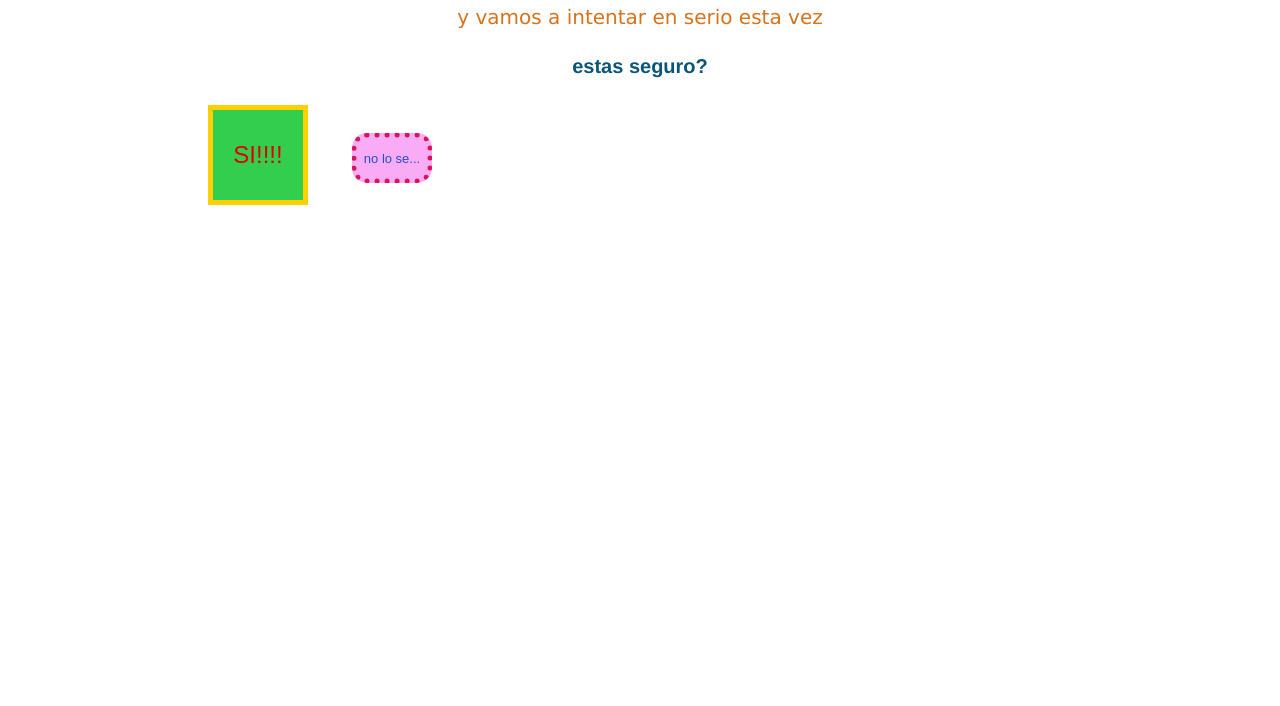
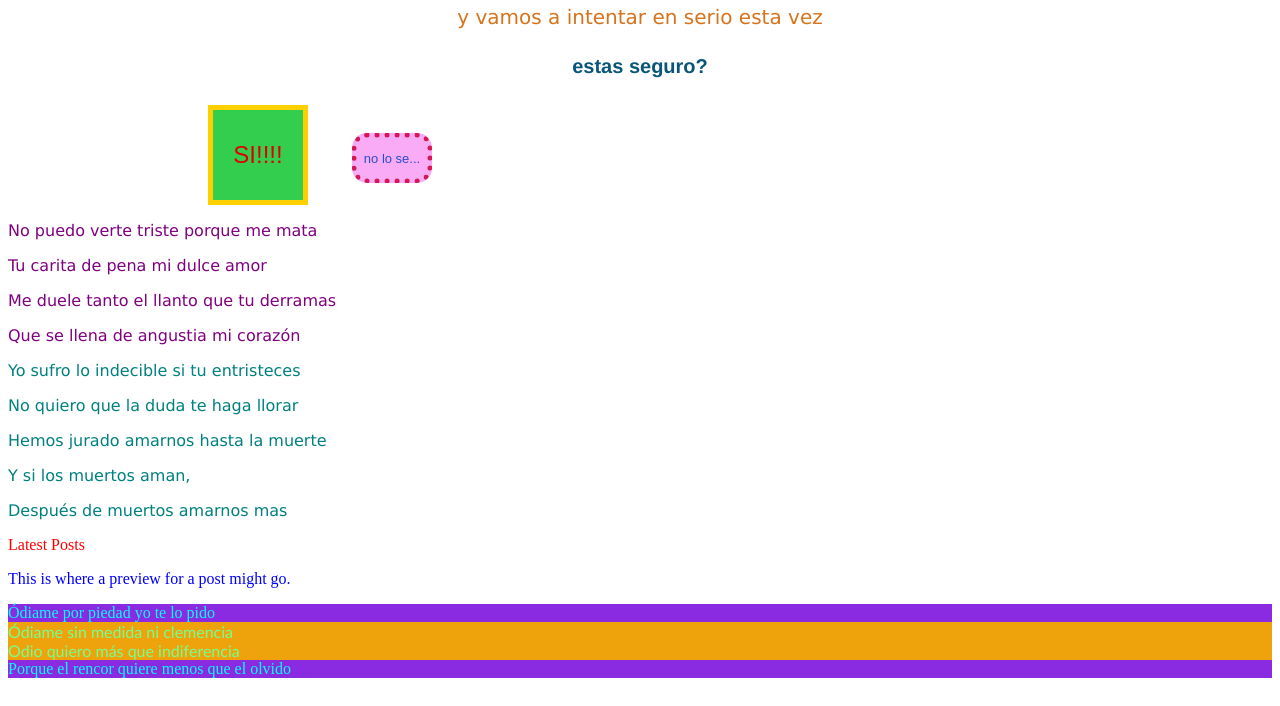
Before and after one commit to abeetle15/dejar-de-fumar, a plain HTML site: page index.html in a window 1280 px wide. Shown: the part 94-800 px from the top of the page. Drawn offline with Linux system fonts and the light colour scheme.

Commit message:
Applied Odin css lesson.

```diff
--- a/index.html
+++ b/index.html
@@ -91,6 +91,39 @@
   opacity: 1;
   box-shadow: 4px 3px 20px rgba(154, 52, 52, 0.794);
   }
+
+  .estrofa-1 {
+      color: purple;
+    }
+
+  .estrofa-2 {
+    color:teal
+    }
+
+  .estrofa-1,
+  .estrofa-2 {
+      font-family: Verdana, Geneva, Tahoma, sans-serif;
+    }
+
+  .subsection.header {
+  color: red;
+}
+
+  .subsection#preview {
+  color: blue;
+}
+
+.ancestor .contents {
+  font-family: 'Trebuchet MS', 'Lucida Sans Unicode', 'Lucida Grande', 'Lucida Sans', Arial, sans-serif;
+  background-color: rgb(238, 163, 13);
+  color: rgb(118, 255, 143);
+}
+
+#bleh {
+  background-color: blueviolet;
+  color: aqua;
+}
+
   </style>
 
 </head>
@@ -117,6 +150,64 @@
   no lo se...
 </button>
 
+<p class="estrofa-1">
+  No puedo verte triste porque me mata
+</p>
+<p class="estrofa-1">
+  Tu carita de pena mi dulce amor
+</p>
+<p class="estrofa-1">
+  Me duele tanto el llanto que tu derramas
+</p>
+<p class="estrofa-1">
+  Que se llena de angustia mi corazón
+</p>
+
+<p class="estrofa-2">
+  Yo sufro lo indecible si tu entristeces
+</p>
+<p class="estrofa-2">
+  No quiero que la duda te haga llorar
+</p>
+<p class="estrofa-2">
+  Hemos jurado amarnos hasta la muerte
+</p>
+<p class="estrofa-2">
+  Y si los muertos aman,
+</p>
+<p class="estrofa-2">
+  Después de muertos amarnos mas
+</p>
+
+<!-- <div> es un contenedor vacio.
+  como cualquier elemento como <p> o <h1>-->
+<div>
+  <div class="subsection header">Latest Posts</div>
+  <p class="subsection" id="preview">
+    This is where a preview for a post might go.
+  </p>
+</div>
+<!--este ejemplo es solo para demostrar que se puede tener
+  clases que comparten palabras en el nombre y que usando el
+selector con punto seguido y # puedes diferenciar. no se para
+que putas usarias eso pero bue. en la linea 108 ven el css -->
+
+<div class="ancestor" id="bleh">
+  Ódiame por piedad yo te lo pido
+  <div class="contents">
+    Ódiame sin medida ni clemencia
+    <div class="contents">
+      Odio quiero más que indiferencia
+    </div>
+  </div>
+</div>
+
+<div class="contents" id="bleh">
+  Porque el rencor quiere menos que el olvido
+</div>
+
+
+
 </body>
 
 </html>
```
Also changed, not shown: 4 other files.
